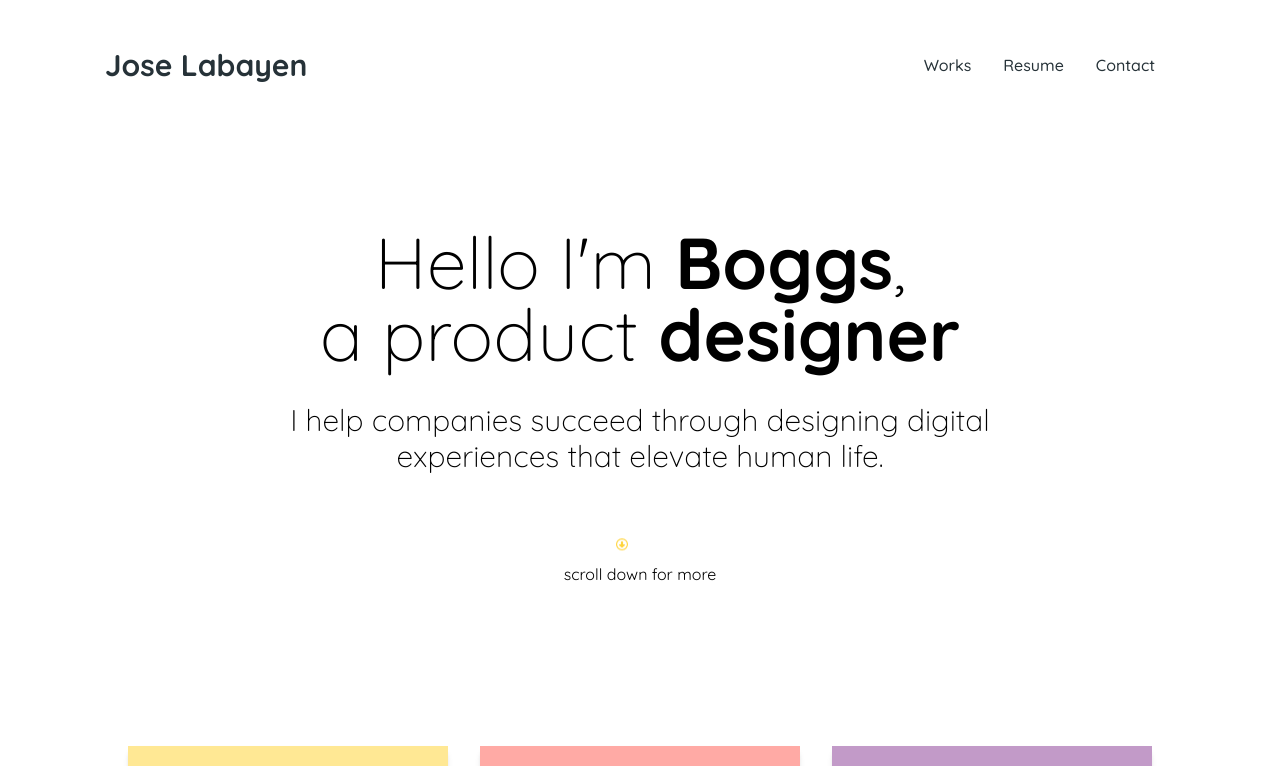
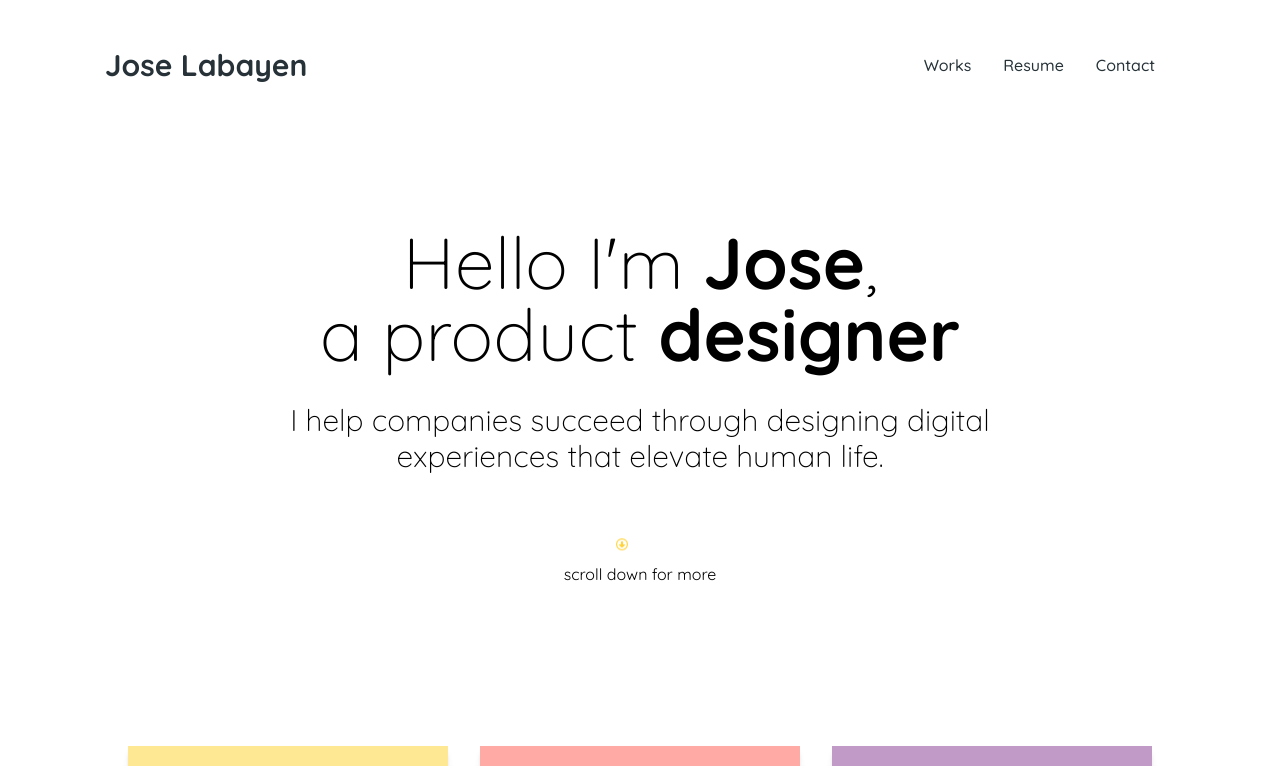
Before and after one commit to boggslabayen/boggsweb2024, a Next.js app: page / in a window 1280 px wide. Shown: the top 766 px of the page. Built offline with nearby package versions, Linux system fonts and the light colour scheme.

Commit message:
changed Boggs to Jose

```diff
--- a/app/page.tsx
+++ b/app/page.tsx
@@ -14,7 +14,7 @@ export default function Home() {
           <h1
             className={`${quickSand.className} max-w-screen text-2xl md:text-7xl font-light leading-tight text-center`}
           >
-            Hello I&apos;m <span className="font-black">Boggs</span>, <br /> a
+            Hello I&apos;m <span className="font-black">Jose</span>, <br /> a
             product
             <span className="font-bold"> designer</span>
           </h1>
```
